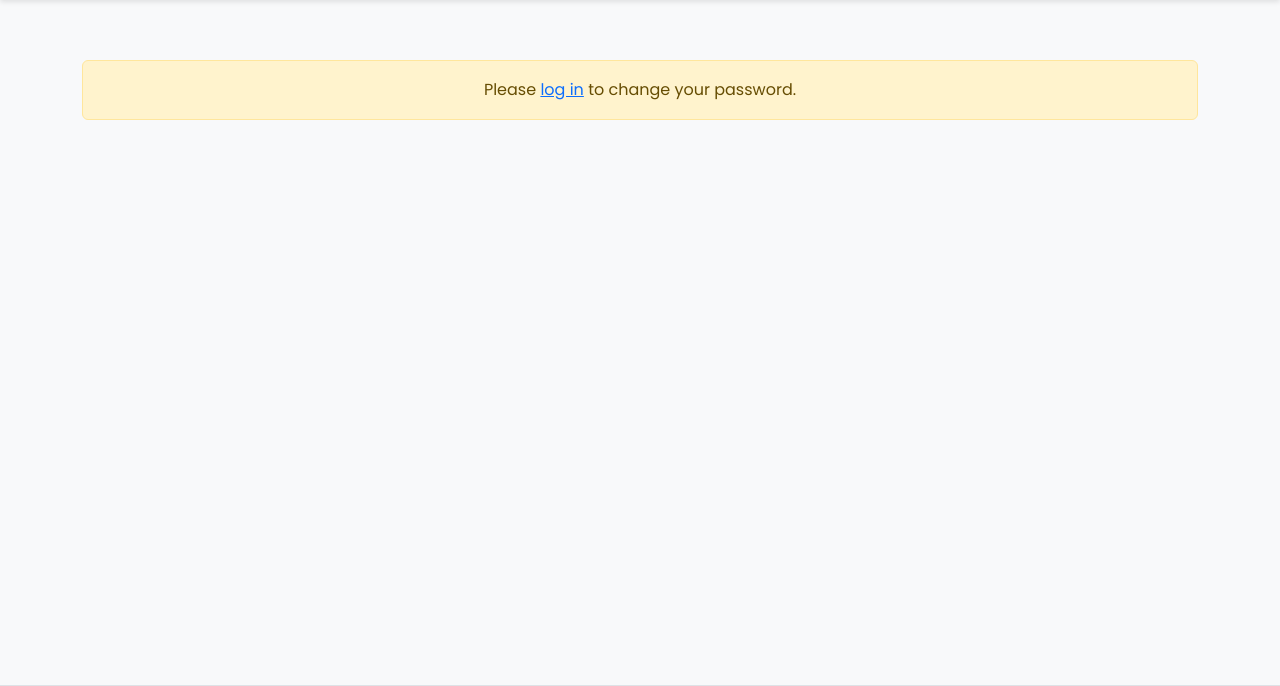
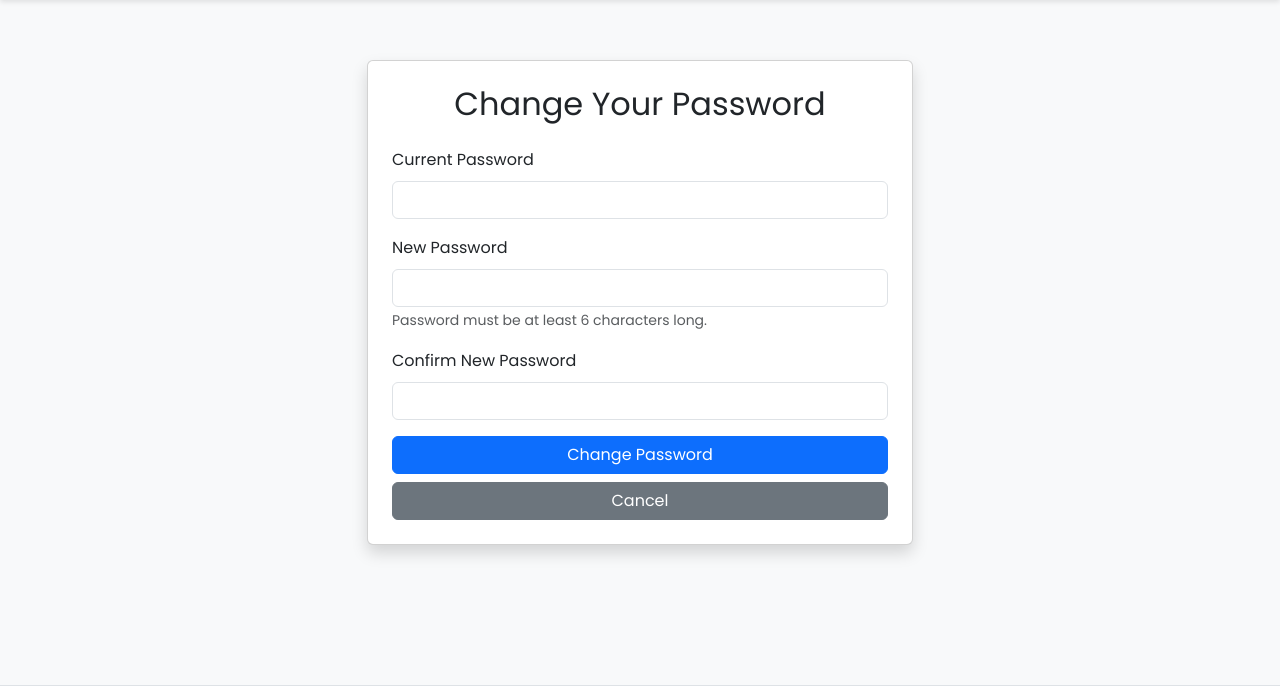
Before and after one commit to Hencheng2/SociaFam, a Flask app: template templates/change_password.html in a window 1280 px wide. Shown: the part 58-744 px from the top of the page. Run offline with Flask 3, Linux system fonts and the light colour scheme; the template is opened without the code that fills it, so the values that code supplies are empty; some libraries are stand-ins or nearby versions.

Commit message:
Update change_password.html

```diff
--- a/templates/change_password.html
+++ b/templates/change_password.html
@@ -1,48 +1,62 @@
-{% extends "base.html" %}
+{% extends 'base.html' %}
 
 {% block title %}Change Password{% endblock %}
 
 {% block content %}
 <div class="container mt-5">
-    {% if not current_user.is_authenticated %}
-        <div class="alert alert-warning text-center" role="alert">
-            Please <a href="{{ url_for('login') }}">log in</a> to change your password.
-        </div>
-    {% else %}
-        <!-- Flash Messages Container -->
-        <div class="card shadow-sm p-4">
-            <div class="alert-container">
-                {% for category, message in get_flashed_messages(with_categories=true) %}
-                    <div class="alert alert-{{ category }} alert-dismissible fade show" role="alert">
-                        {{ message | safe }}
-                        <button type="button" class="btn-close" data-bs-dismiss="alert" aria-label="Close"></button>
-                    </div>
+    <div class="row justify-content-center">
+        <div class="col-md-6">
+            <div class="card p-4 shadow">
+                <h2 class="card-title text-center mb-4">Change Your Password</h2>
+
+                {# Flash messages container #}
+                <div class="alert-container mb-3">
+                    {% with messages = get_flashed_messages(with_categories=true) %}
+                        {% if messages %}
+                            {% for category, message in messages %}
+                                <div class="alert alert-{{ category }}">{{ message | safe }}</div>
                             {% endfor %}
+                        {% endif %}
+                    {% endwith %}
                 </div>
 
-            <!-- Password Change Form Container -->
-            <h2 class="mb-4 text-center">Change Your Password</h2>
-            <form method="POST" action="{{ url_for('change_password') }}">
-                {{ form.hidden_tag() }}
+                <form action="{{ url_for('change_password') }}" method="POST">
                     <div class="mb-3">
                         <label for="current_password" class="form-label">Current Password</label>
-                    <input type="password" class="form-control" id="current_password" name="current_password" placeholder="Enter current password" required>
+                        <input type="password" class="form-control" id="current_password" name="current_password" required>
                     </div>
                     <div class="mb-3">
                         <label for="new_password" class="form-label">New Password</label>
-                    <input type="password" class="form-control" id="new_password" name="new_password" placeholder="Enter new password" required aria-describedby="passwordHelp">
-                    <small id="passwordHelp" class="form-text text-muted">Password must be at least 6 characters long.</small>
+                        <input type="password" class="form-control" id="new_password" name="new_password" required minlength="6">
+                        <small class="form-text text-muted">Password must be at least 6 characters long.</small>
                     </div>
                     <div class="mb-3">
-                    <label for="confirm_password" class="form-label">Confirm New Password</label>
-                    <input type="password" class="form-control" id="confirm_password" name="confirm_password" placeholder="Confirm new password" required>
+                        <label for="confirm_new_password" class="form-label">Confirm New Password</label>
+                        <input type="password" class="form-control" id="confirm_new_password" name="confirm_new_password" required>
                     </div>
-                <div class="d-flex justify-content-end gap-2">
+                    <div class="d-grid gap-2">
+                        <button type="submit" class="btn btn-primary">Change Password</button>
                         <a href="{{ url_for('settings') }}" class="btn btn-secondary">Cancel</a>
-                    <button type="submit" class="btn btn-primary">Change Password</button>
                     </div>
                 </form>
             </div>
-    {% endif %}
         </div>
+    </div>
+</div>
+
+<script>
+    document.addEventListener('DOMContentLoaded', function() {
+        // Auto-hide flash messages
+        const flashMessages = document.querySelectorAll('.flash');
+        flashMessages.forEach(function(flash) {
+            setTimeout(function() {
+                flash.style.opacity = '0';
+                flash.style.transition = 'opacity 0.5s ease-out';
+                setTimeout(function() {
+                    flash.remove();
+                }, 500);
+            }, 5000);
+        });
+    });
+</script>
 {% endblock %}
```
Lines whose indentation alone changed are shown as unchanged.
